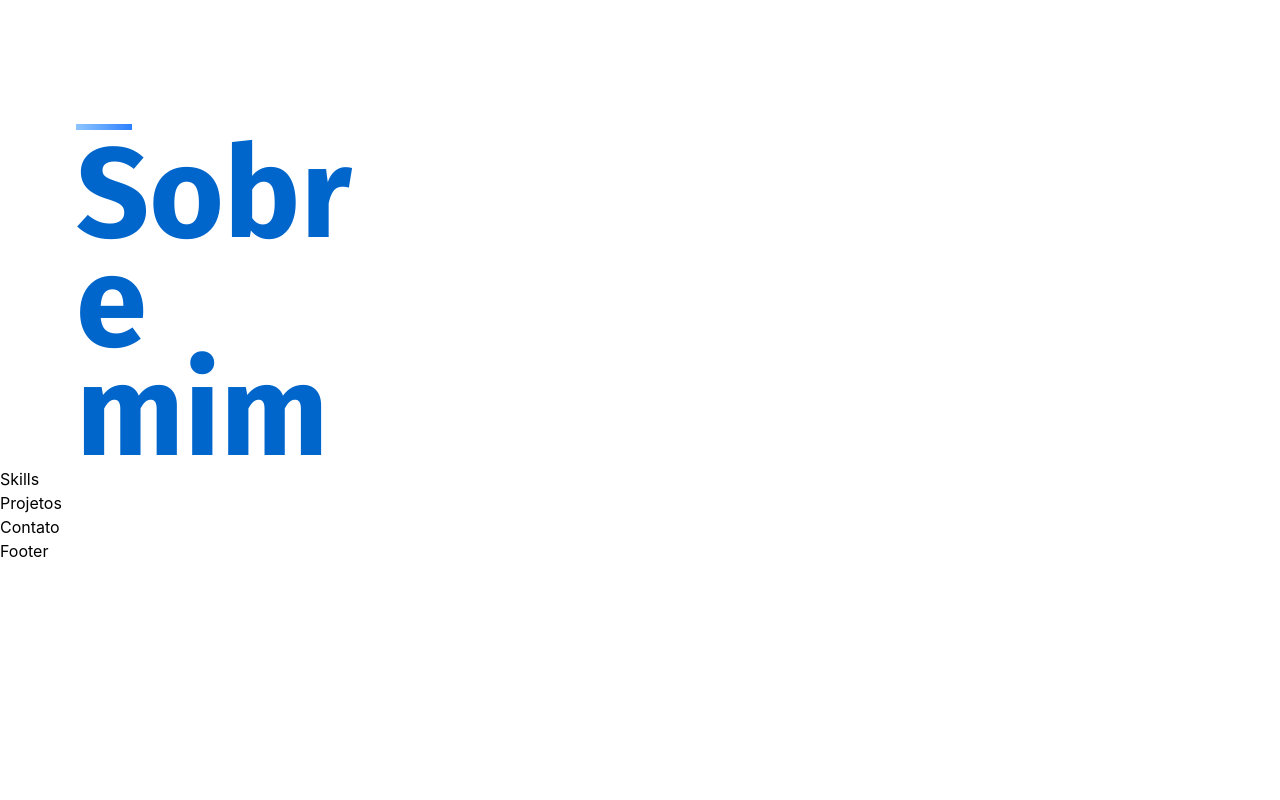
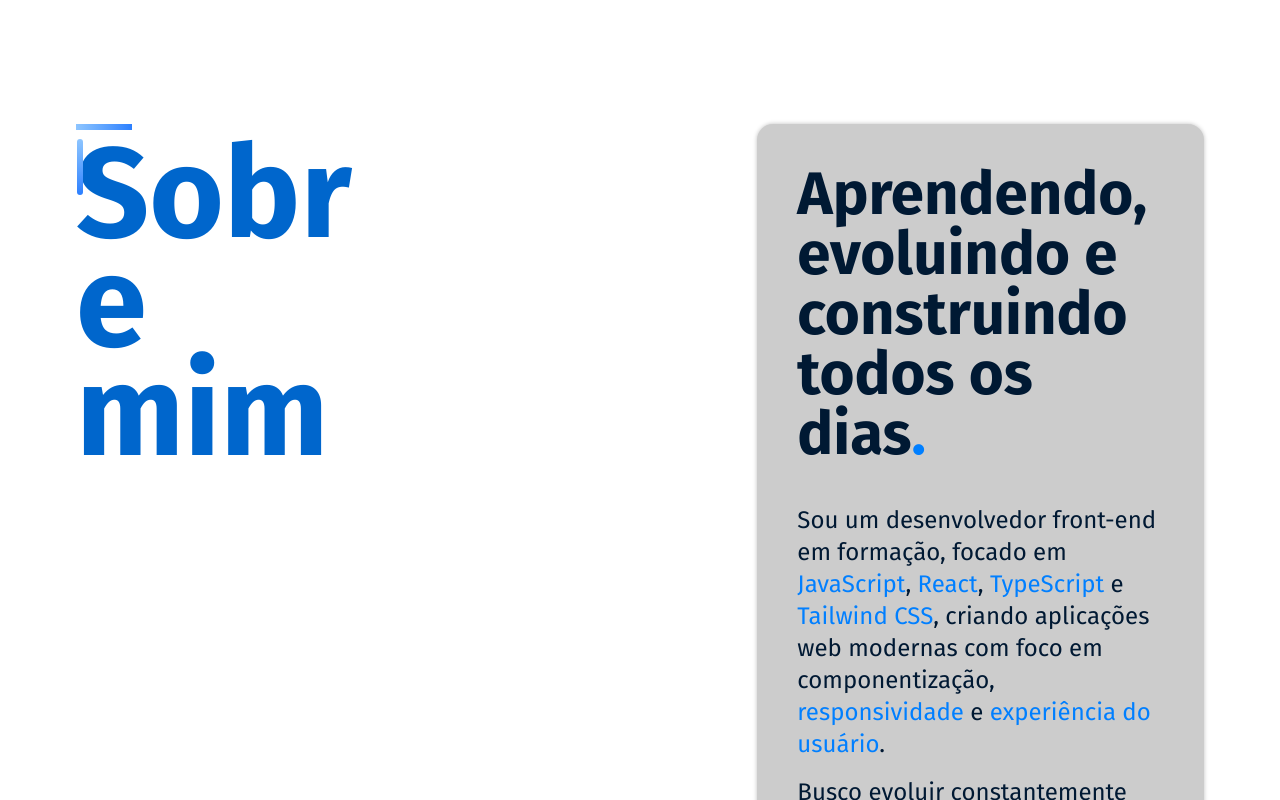
Before and after one commit to gutosavi/gustavo-portfolio, a React (Vite) app: page / in a window 1280 px wide. Shown: the part 820-1620 px from the top of the page. Before the commit the page ends 1383 px from the top, so only its background shows below. Built offline with nearby package versions, Linux system fonts and the light colour scheme.

Commit message:
feat: ajusta estilização à seção 'Sobre mim'

```diff
--- a/src/index.css
+++ b/src/index.css
@@ -68,5 +68,5 @@
 }
 
 .layout-grid {
-  @apply grid grid-cols-1 w-full mt-32 box-border gap-10 laptop:grid-cols-12;
+  @apply grid col-span-full w-full mt-32 box-border gap-10 laptop:grid-cols-12;
 }
--- a/src/sections/Sobre.tsx
+++ b/src/sections/Sobre.tsx
@@ -6,10 +6,49 @@ const Sobre = () => {
   return (
     <section>
       <Container>
-        <div className='layout-grid'>
-          <div className='flex flex-col gap-2.5'>
-            <div className="w-4 h-0.5 laptop:w-14 laptop:h-1.5 bg-linear-to-r from-blue-300 to-blue-500" />
+        <div className='relative layout-grid animate-show-left'>
+
+          <div className="
+            absolute
+
+            laptop:-left-6
+            laptop:top-10
+
+            tablet:-left-4
+            tablet:top-8
+
+            -left-2
+            top-6
+
+            w-14
+            h-1.5
+
+            rotate-90
+            rounded-full
+
+            bg-linear-to-r
+            from-blue-300
+            to-blue-500
+          " />
+
+          <div className='flex flex-col laptop:col-span-1'>
+            <div className="w-4 h-1 mb-2.5 laptop:w-14 laptop:h-1.5 bg-linear-to-r from-blue-300 to-blue-500" />
             <SectionTitle title={'Sobre mim'}/>
+          </div>
+
+          <div className='laptop:col-span-full mx-auto max-w-140 rounded-2xl bg-neutral-200 shadow-[0px_0px_4px_0px_rgba(0,0,0,0.25)] overflow-hidden laptop:col-start-8'>
+
+            <h2 className= 'm-10 text-5xl font-display font-bold text-primary-900 mb-10 laptop:text-6xl'>Aprendendo, evoluindo e construindo todos os dias<span className='text-primary-500'>.</span></h2>
+
+            <div className='flex flex-col gap-4 m-10 text-primary-900 font-display text-lg leading-8 laptop:text-2xl'>
+              <p>
+                Sou um desenvolvedor front-end em formação, focado em <span className='text-primary-500'>JavaScript</span>, <span className='text-primary-500'>React</span>, <span className='text-primary-500'>TypeScript</span> e <span className='text-primary-500'>Tailwind CSS</span>, criando aplicações web modernas com foco em componentização, <span className='text-primary-500'>responsividade</span> e <span className='text-primary-500'>experiência do usuário</span>.
+              </p>
+              <p>
+                Busco evoluir constantemente através de projetos práticos, unindo desenvolvimento técnico com organização, visão análitica e experiência em gestão.
+              </p>
+            </div>
+
           </div>
         </div>
       </Container>
```
